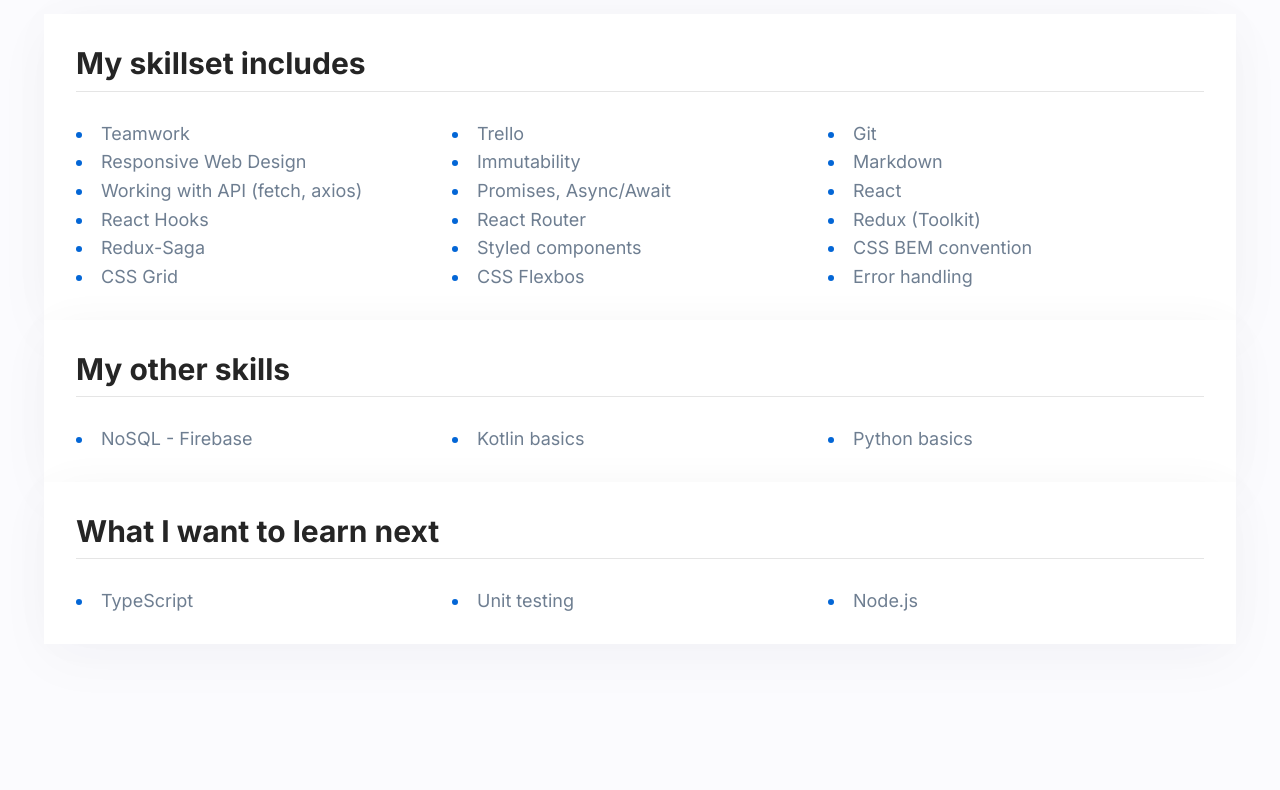
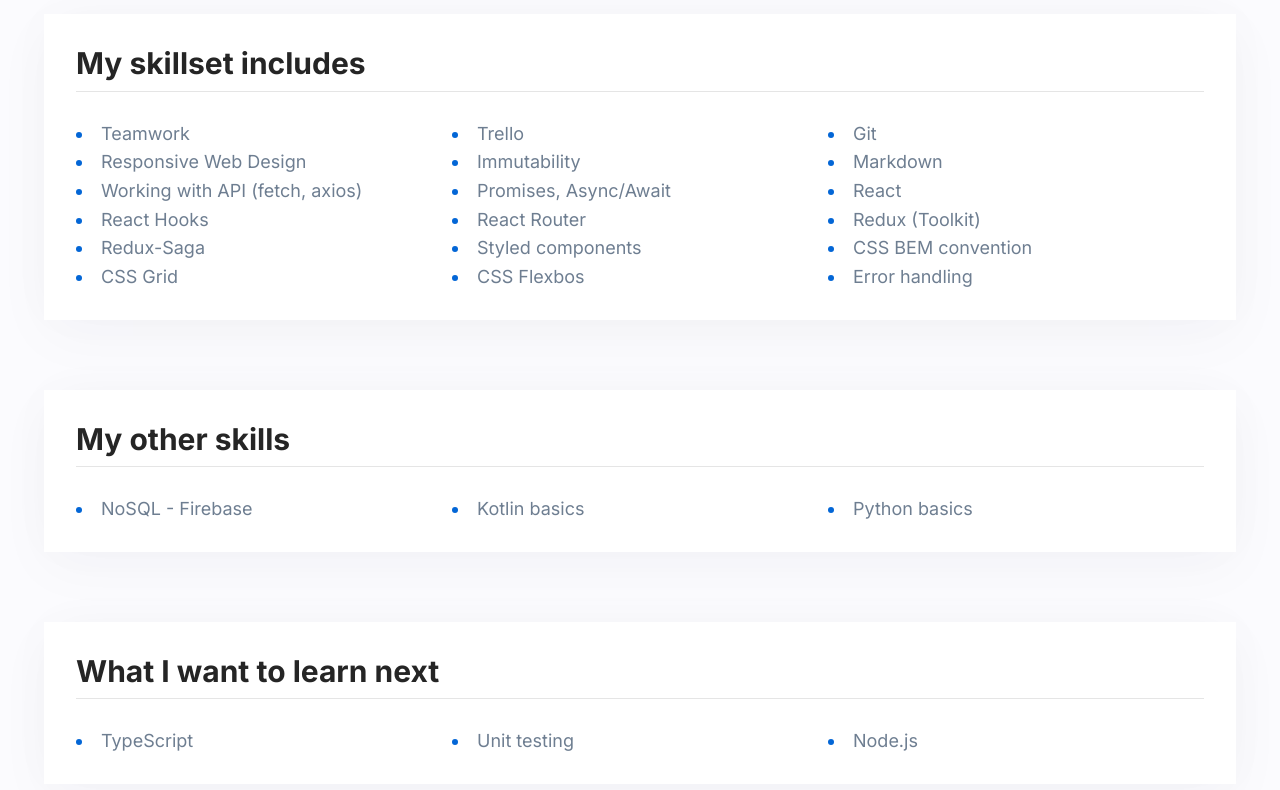
Before and after one commit to kmarciniszyn/personal-homepage-react, a React (Create React App) app: page / in a window 1280 px wide. Shown: the top 790 px of the page. Built offline with nearby package versions, Linux system fonts and the light colour scheme.

Commit message:
displaying HomePage Wrapper as a grid

```diff
--- a/src/features/home/HomePage/styled.js
+++ b/src/features/home/HomePage/styled.js
@@ -4,4 +4,11 @@
     max-width: 1220px;
     margin: 0 auto;
     padding: 14px;
+    display: grid;
+    grid-template-columns: 1fr;
+    grid-row-gap: 70px;
+
+    @media (max-width: ${({theme}) => theme.breakpoints.maxMobileWidth}px){
+        grid-row-gap: 50px;
+    }
 `;
```
